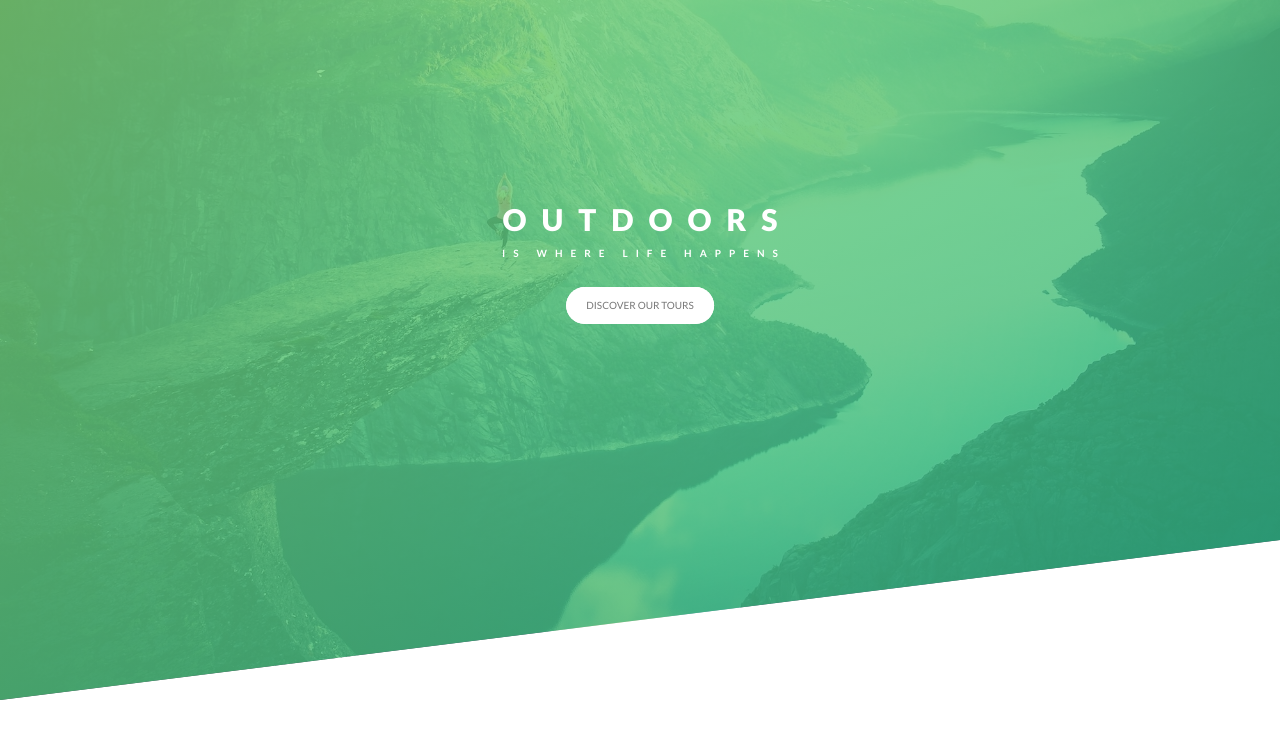
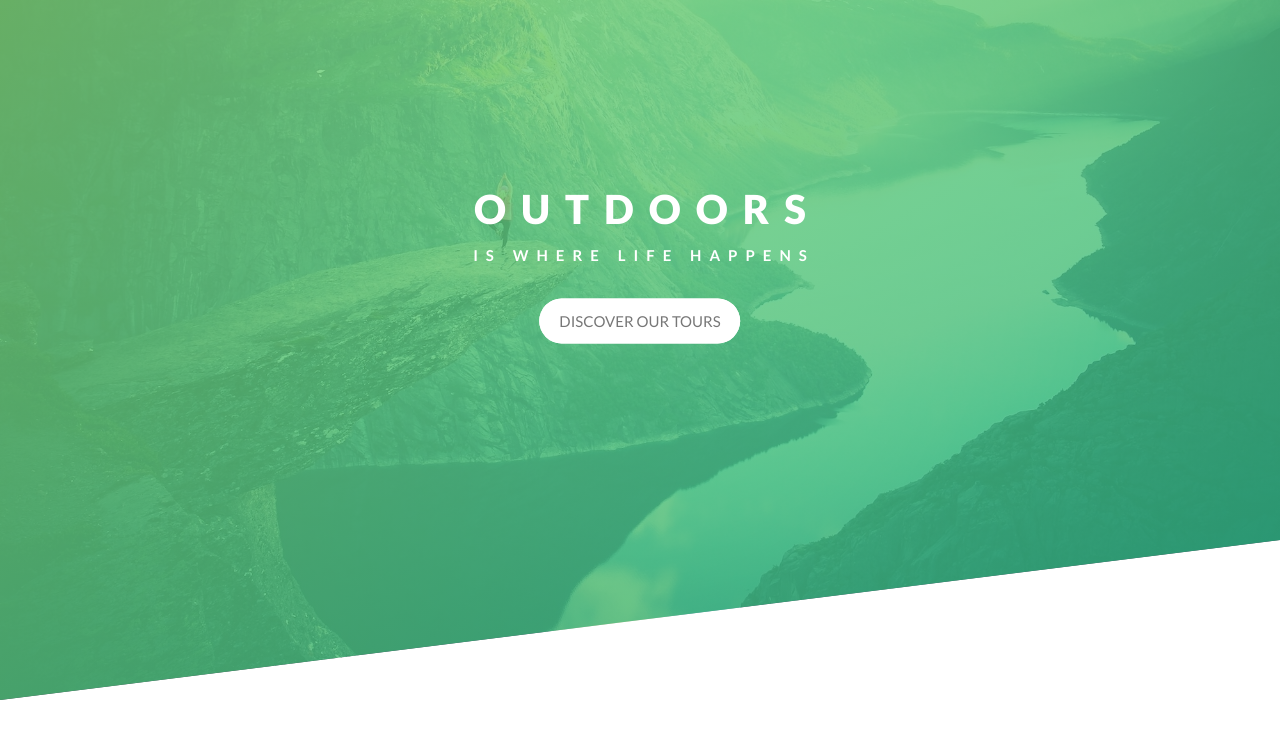
Before and after one commit to danh-bui/natours-mobile, a website: page index.html in a window 1280 px wide. Shown: the part 60-798 px from the top of the page. Drawn offline with nearby package versions, Linux system fonts and the light colour scheme; files that its build step writes are made by us from their sources.

Commit message:
Update main.scss

```diff
--- a/sass/main.scss
+++ b/sass/main.scss
@@ -64,7 +64,7 @@ body {
   backface-visibility: hidden;
   &-main {
     display: block;
-    font-size: 6rem;
+    font-size: 8rem;
     font-weight: 900;
     letter-spacing: 3rem;
     margin-right: -3rem;
@@ -75,7 +75,7 @@ body {
   }
   &-sub {
     display: block;
-    font-size: 2rem;
+    font-size: 3rem;
     font-weight: 700;
     letter-spacing: 1.6rem;
     margin-right: -1.6rem;
@@ -134,10 +134,10 @@ body {
     text-decoration: none;
     padding: 2rem 4rem;
     border-radius: 100rem;
-    margin-top: 5rem;
+    margin-top: 6rem;
     transition: all .2s;
     position: relative;
-    font-size: 2rem;
+    font-size: 3rem;
   }
   &:hover {
     transform: translateY(-.4rem);
```
